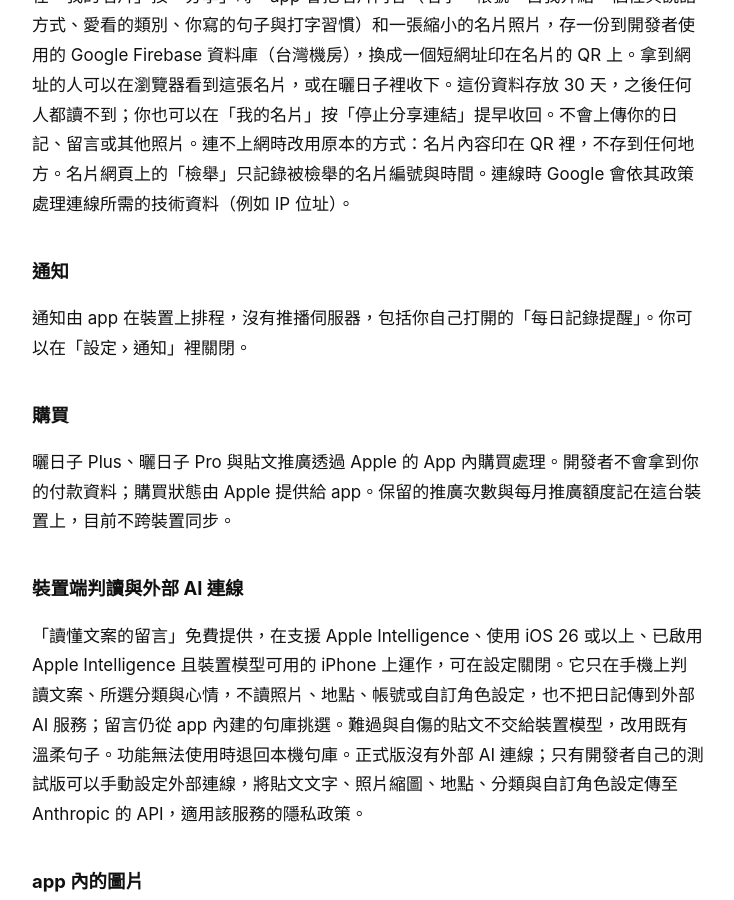
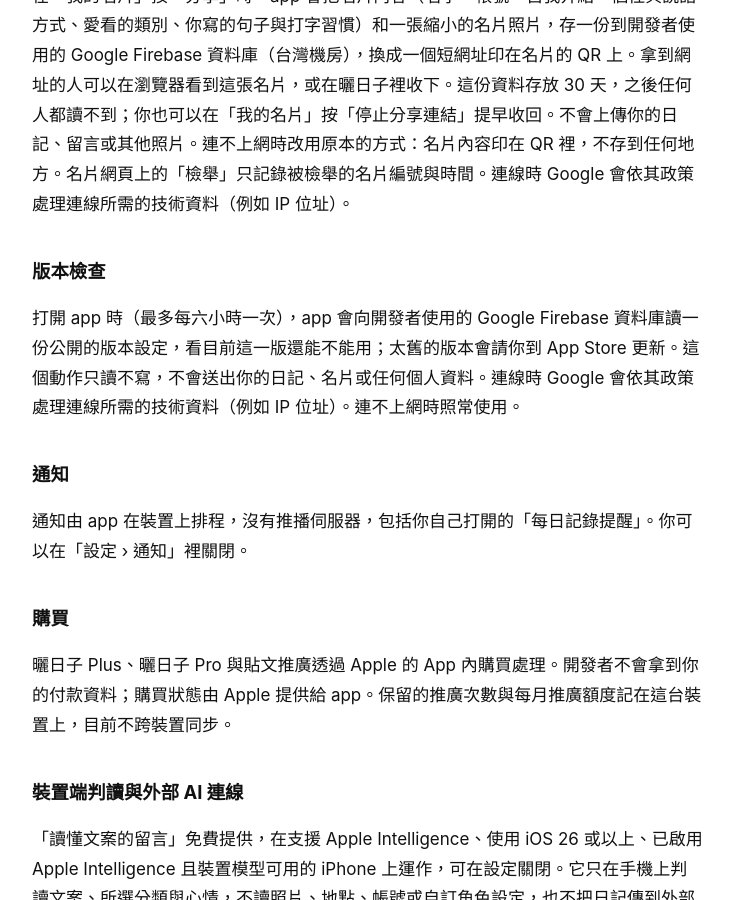
Before and after one commit to chris58530/saiday, a Jekyll site: the page built from privacy-policy.md, in a window 1280 px wide and 900 px high, scrolled down 1902 px. Shown: the whole window, without its empty margins (272-1006 px from the left). Built offline with Jekyll 4.4.1, drawn with Linux system fonts in a browser that asks for light colours; some of the changed text lies outside the part shown.

Commit message:
同步 FameSim docs/ 2026-10-26

```diff
--- a/privacy-policy.md
+++ b/privacy-policy.md
@@ -47,6 +47,10 @@ app 與自己的小工具擴充套件透過這台裝置上的共用儲存空間
 
 在「我的名片」按「分享」時，app 會把名片內容（名字、帳號、自我介紹、個性與說話方式、愛看的類別、你寫的句子與打字習慣）和一張縮小的名片照片，存一份到開發者使用的 Google Firebase 資料庫（台灣機房），換成一個短網址印在名片的 QR 上。拿到網址的人可以在瀏覽器看到這張名片，或在曬日子裡收下。這份資料存放 30 天，之後任何人都讀不到；你也可以在「我的名片」按「停止分享連結」提早收回。不會上傳你的日記、留言或其他照片。連不上網時改用原本的方式：名片內容印在 QR 裡，不存到任何地方。名片網頁上的「檢舉」只記錄被檢舉的名片編號與時間。連線時 Google 會依其政策處理連線所需的技術資料（例如 IP 位址）。
 
+## 版本檢查
+
+打開 app 時（最多每六小時一次），app 會向開發者使用的 Google Firebase 資料庫讀一份公開的版本設定，看目前這一版還能不能用；太舊的版本會請你到 App Store 更新。這個動作只讀不寫，不會送出你的日記、名片或任何個人資料。連線時 Google 會依其政策處理連線所需的技術資料（例如 IP 位址）。連不上網時照常使用。
+
 ## 通知
 
 通知由 app 在裝置上排程，沒有推播伺服器，包括你自己打開的「每日記錄提醒」。你可以在「設定 › 通知」裡關閉。
```
Also changed, not shown: other parts of privacy-policy.md (+1 -1 lines).
